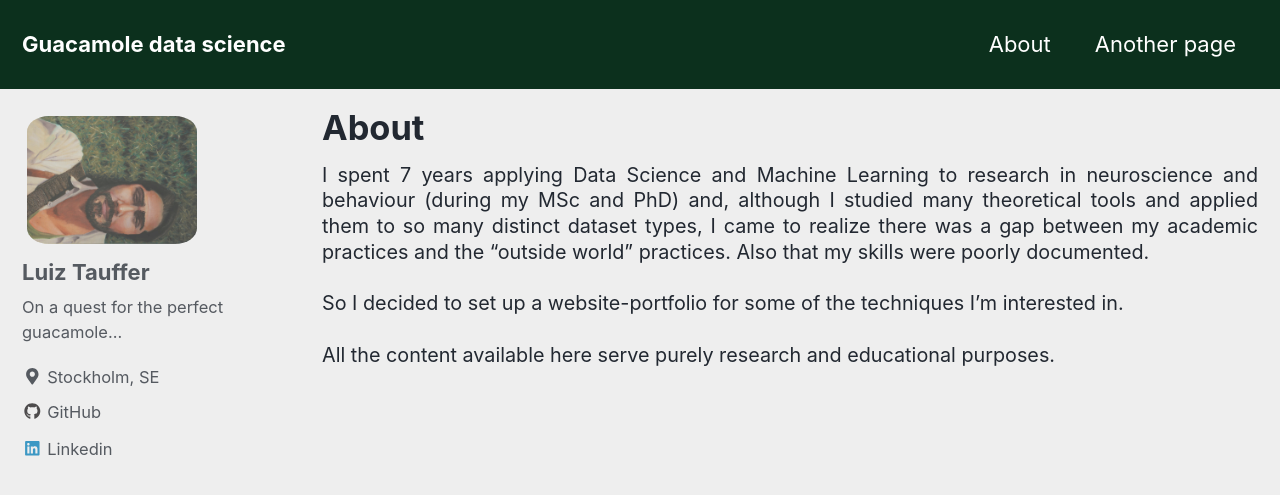
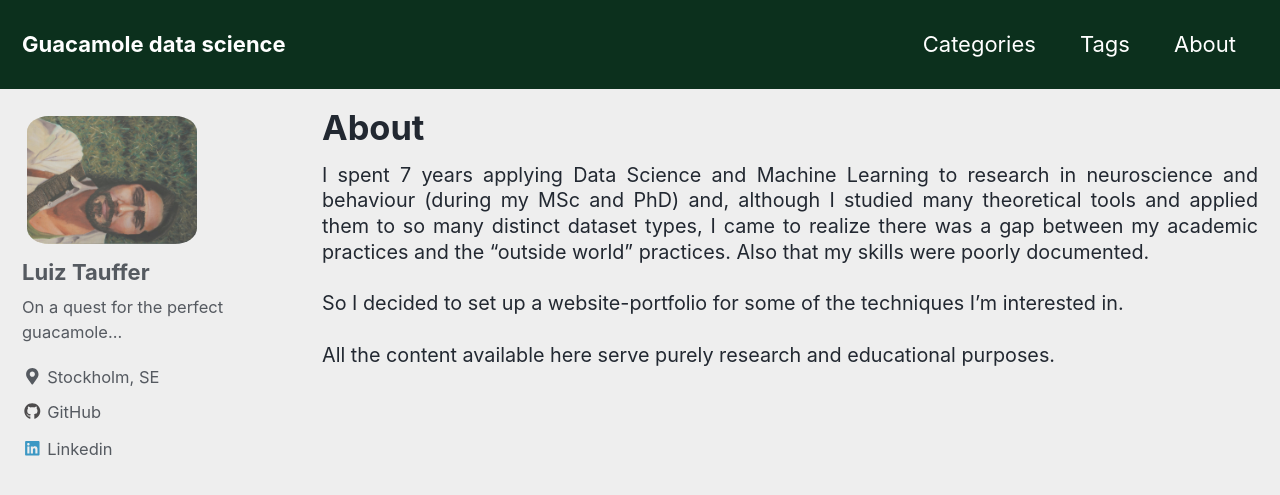
Before and after one commit to luiztauffer/guacamole-data-science, a Jekyll site: the page built from _pages/about.md, in a window 1280 px wide and 900 px high. Shown: the top 495 px of the window. Built offline with Jekyll 4.4.1, drawn with Linux system fonts in a browser that asks for light colours; cached includes are drawn as plain includes; nearby versions of some CDN libraries; a script bundle is joined from its source files by our own code; library files that are not in the unit come from our copies.

Commit message:
Update navigation.yml

```diff
--- a/_data/navigation.yml
+++ b/_data/navigation.yml
@@ -1,9 +1,13 @@
 # main links
 main:
+   - title: "Categories"
+     url: /categories/
+   - title: "Tags"
+     url: /tags/
    - title: "About"
      url: /about/
-   - title: "Another page"
-     url: /another-page/
+  # - title: "Another page"
+  #   url: /another-page/
   # - title: "Sample Collections"
   #   url: /collection-archive/
   # - title: "Sitemap"
```
